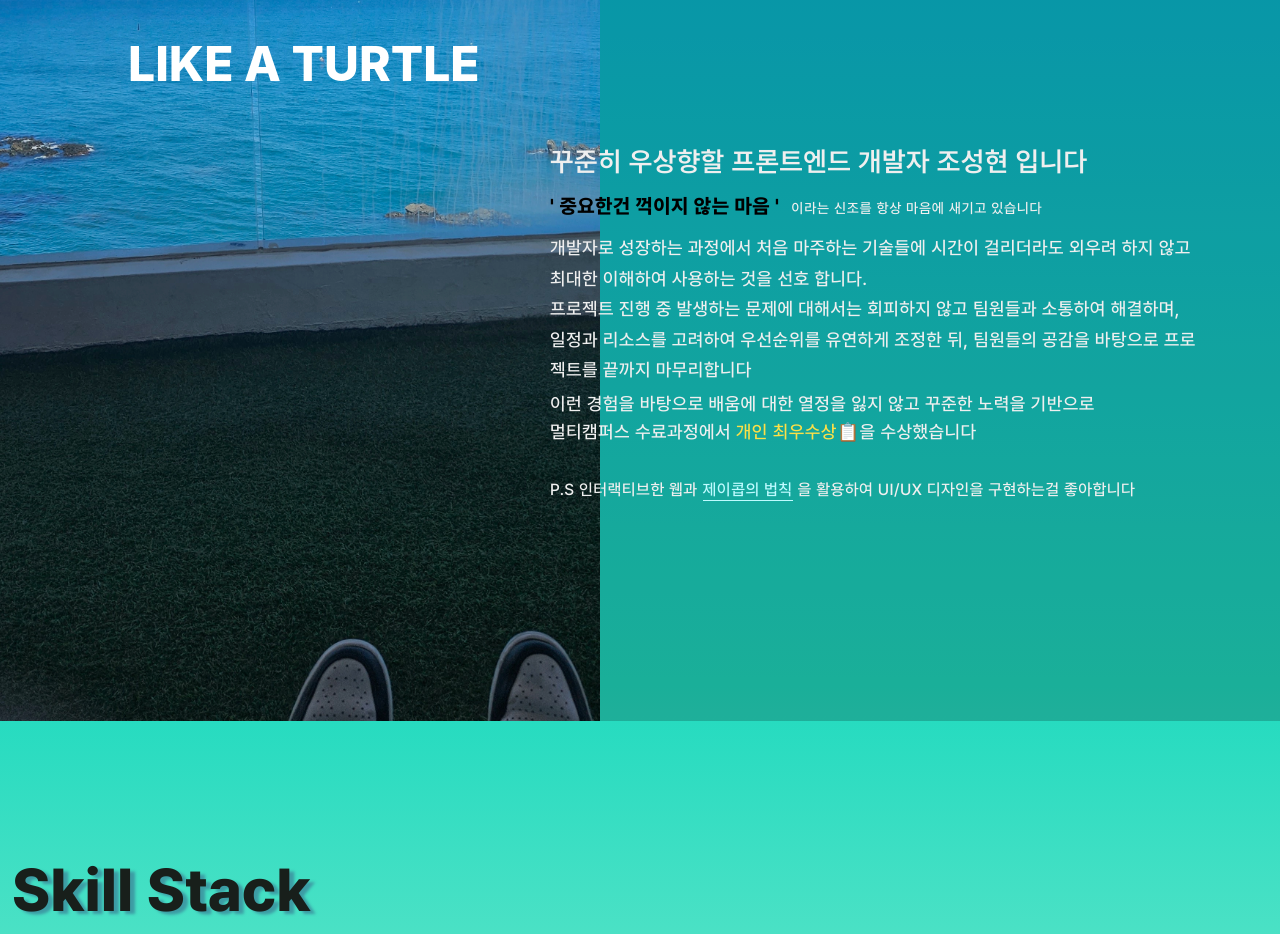
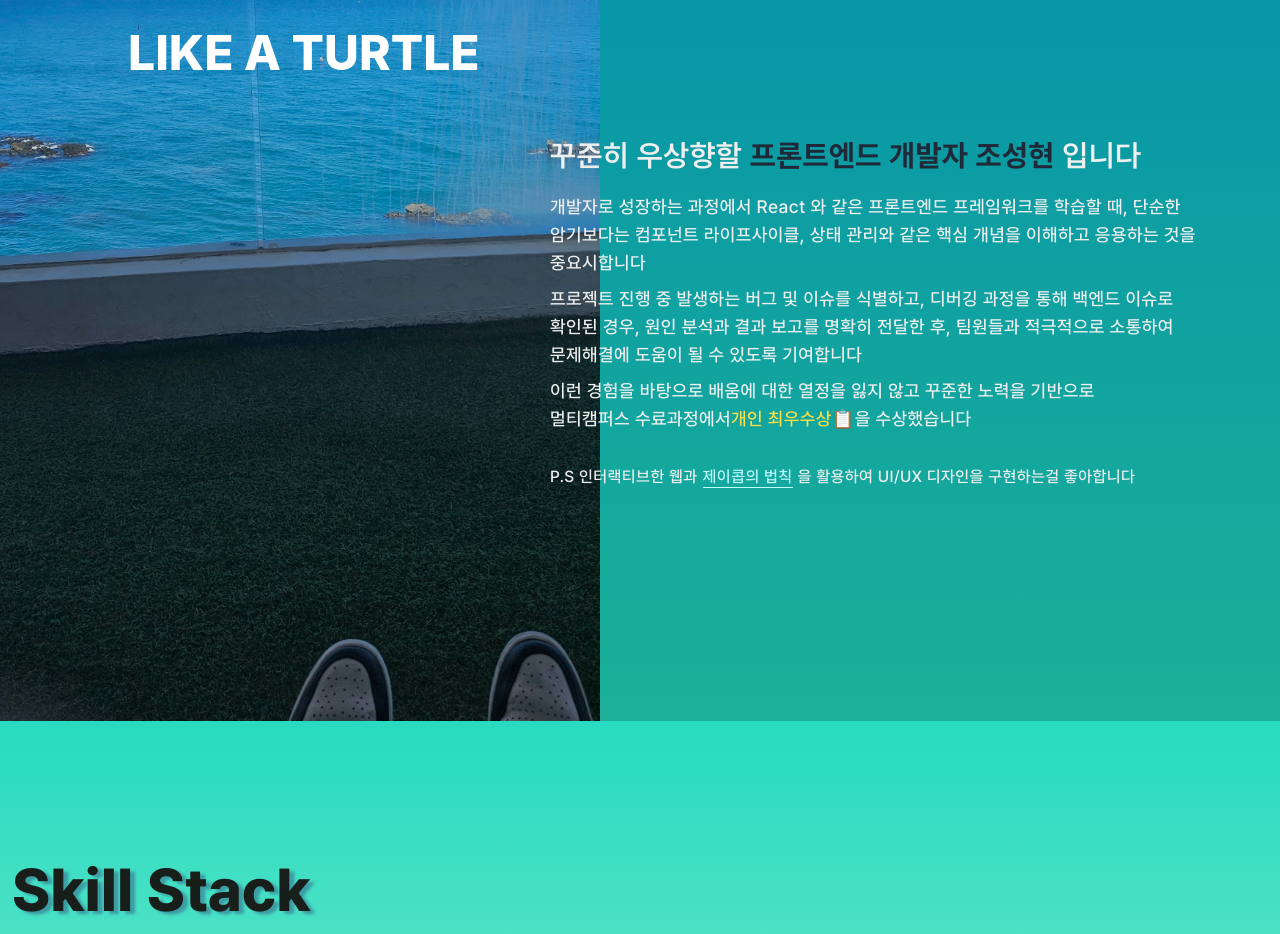
Before and after one commit to sunghyun-biblee/MyPortfolio, a React (Create React App) app: page / in a window 1280 px wide. Shown: the part 920-1854 px from the top of the page. Built offline with nearby package versions, Linux system fonts and the light colour scheme.

Commit message:
수정: AboutMe 텍스트 수정

```diff
--- a/src/components/aboutme/AboutMe.tsx
+++ b/src/components/aboutme/AboutMe.tsx
@@ -64,31 +64,42 @@ export const AboutMe = ({ value }: IAboutMe) => {
         >
           {/* <span className="cursor-pointer ">renderSkill Animation</span> */}
           <div>
-            <h1 className="md:text-[1.7rem] mysm:text-xl font-semibold ">
-              꾸준히 우상향할 프론트엔드 개발자 조성현 입니다
+            <h1 className="md:text-3xl mysm:text-2xl font-semibold mb-5 ">
+              꾸준히 우상향할{" "}
+              <span
+                className="transition-all duration-500 lg:text-gray-800 mysm:text-gray-200 font-bold
+              lg:border-b-0 mysm:border-b-2
+              "
+              >
+                프론트엔드 개발자 조성현
+              </span>{" "}
+              입니다
             </h1>
 
-            <div className=" md:block mysm:flex flex-col mt-[1rem] md:mb-[0.5rem] mysm:mb-[1rem]">
+            {/* <div className=" md:block mysm:flex flex-col mt-[1rem] md:mb-[0.5rem] mysm:mb-[1rem]">
               <span className="lg:text-[black] mysm:text-[#ee4949]  font-extrabold text-xl tracking-wide transition-colors duration-700">
                 ' 중요한건 꺽이지 않는 마음 '
               </span>
               <span className="text-sm md:pl-3 mysm:pl-1 pt-2 tracking-wider lg:text-inherit mysm:text-gray-300">
                 이라는 신조를 항상 마음에 새기고 있습니다
               </span>
-            </div>
-            <p className="leading-[1.9rem] py-1">
-              개발자로 성장하는 과정에서 처음 마주하는 기술들에 시간이
-              걸리더라도 외우려 하지 않고 최대한 이해하여 사용하는 것을 선호
-              합니다.
-              <br />
-              프로젝트 진행 중 발생하는 문제에 대해서는 회피하지 않고 팀원들과
-              소통하여 해결하며, 일정과 리소스를 고려하여 우선순위를 유연하게
-              조정한 뒤, 팀원들의 공감을 바탕으로 프로젝트를 끝까지 마무리합니다
+            </div> */}
+            <div className="transition-all lg:text-lg mysm:text-base leading-[1.9rem] break-keep">
+              <p>
+                개발자로 성장하는 과정에서 React 와 같은 프론트엔드 프레임워크를
+                학습할 때, 단순한 암기보다는 컴포넌트 라이프사이클, 상태 관리와
+                같은 핵심 개념을 이해하고 응용하는 것을 중요시합니다
+              </p>
+              <p className="py-2">
+                프로젝트 진행 중 발생하는 버그 및 이슈를 식별하고, 디버깅 과정을
+                통해 백엔드 이슈로 확인된 경우, 원인 분석과 결과 보고를 명확히
+                전달한 후, 팀원들과 적극적으로 소통하여 문제해결에 도움이 될 수
+                있도록 기여합니다
               </p>
               <p>
                 이런 경험을 바탕으로 배움에 대한 열정을 잃지 않고 꾸준한 노력을
                 기반으로 <br />
-              멀티캠퍼스 수료과정에서{" "}
+                멀티캠퍼스 수료과정에서
                 <BestSpan
                   className="text-yellow-300 hover:cursor-pointer"
                   onClick={() => setIsModal(true)}
@@ -98,22 +109,26 @@ export const AboutMe = ({ value }: IAboutMe) => {
                 을 수상했습니다
               </p>
             </div>
-          <div className="pt-[2rem] text-base relative">
+          </div>
+          <div className="pt-[2rem] md:pb-0 mysm:pb-[0.1rem] text-base relative">
             P.S 인터랙티브한 웹과
             <JaKobSpan onClick={() => setIsDescript((prev) => !prev)}>
               제이콥의 법칙
             </JaKobSpan>
             을 활용하여 UI/UX 디자인을 구현하는걸 좋아합니다
             <div
-              className={`absolute  -left-[0%] transition-width duration-1000 overflow-hidden  text-[#BEFBFF] break
+              className={`  -left-[0%] transition-width duration-1000 overflow-hidden  text-[#BEFBFF]
                 md:-bottom-[50%]
                 mysm:-bottom-[65%]
                 max-w-[600px]
-                md:min-h-[24px]
-                md:max-h-[24px]
+
                 mysm:min-h-[24px]
-                mysm:max-h-[48px]
-              ${isDescript ? "w-[100%] " : "w-[0px] "}`}
+
+              ${
+                isDescript
+                  ? "w-[100%] mysm:max-h-[48px] "
+                  : "w-[0%] max-h-[1px]  md:max-h-[24px]"
+              }`}
             >
               사용자는 익숙해진 기존의 경험을 바탕으로 기대치를 형성하는 경향을
               보인다는 내용의 법칙
```
Lines whose indentation alone changed are shown as unchanged.
